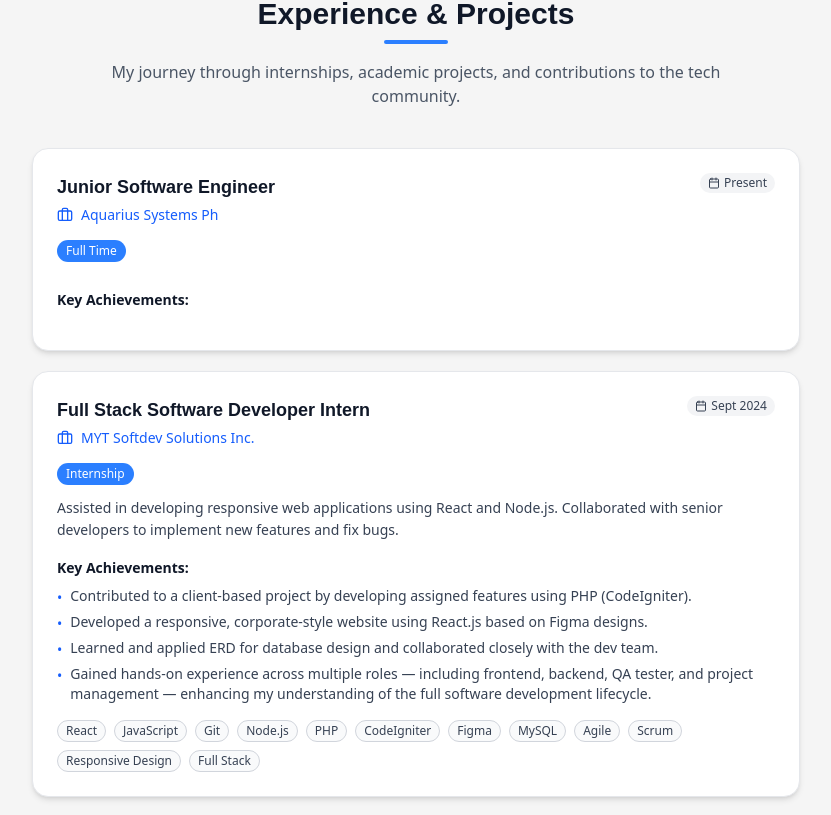
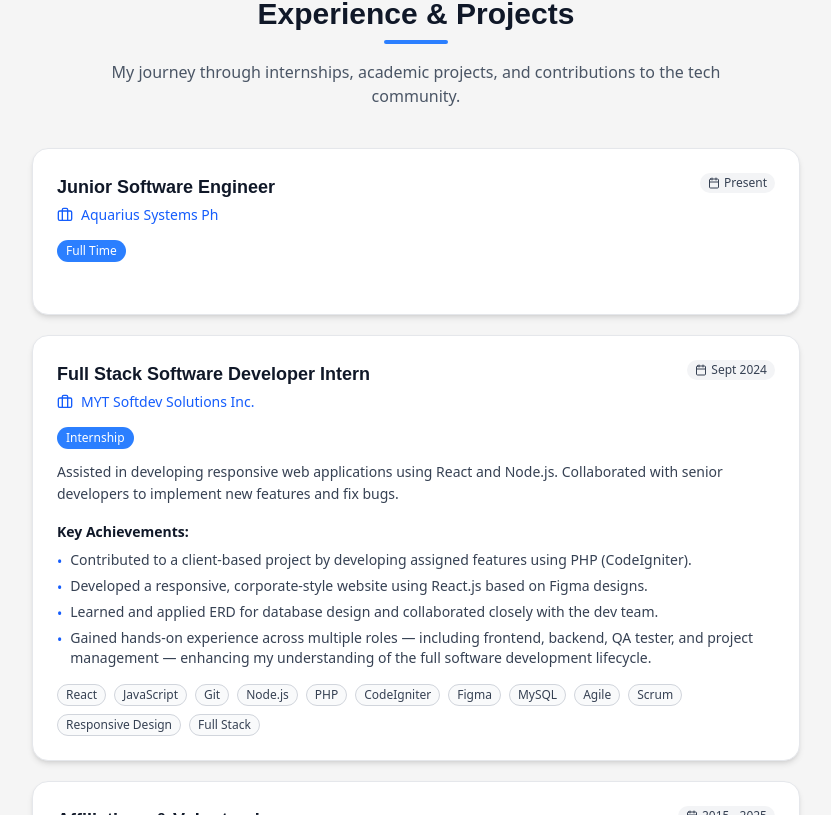
Before and after one commit to dianesophia/Portfolio, a React (Vite) app: page / in a window 1280 px wide. Shown: the part 3385-4200 px from the top of the page, without its empty margins (224-1055 px from the left). Built offline with nearby package versions, Linux system fonts and the light colour scheme.

Commit message:
Update achievements rendering logic in Experience component
Refactored achievements section to conditionally render based on length.

```diff
--- a/src/components/Experience.tsx
+++ b/src/components/Experience.tsx
@@ -117,6 +117,8 @@ const Experience = () => {
               </p>
 
               {/* Achievements */}
+             {/* Achievements */}
+                {exp.achievements.length > 0 && (
                   <div className="space-y-2 mb-4">
                     <p className="text-sm font-semibold text-gray-900 dark:text-gray-100">
                       Key Achievements:
@@ -133,6 +135,7 @@ const Experience = () => {
                       ))}
                     </ul>
                   </div>
+                )}
 
               {/* Tags */}
               <div className="flex flex-wrap gap-2">
```
Lines whose indentation alone changed are shown as unchanged.
